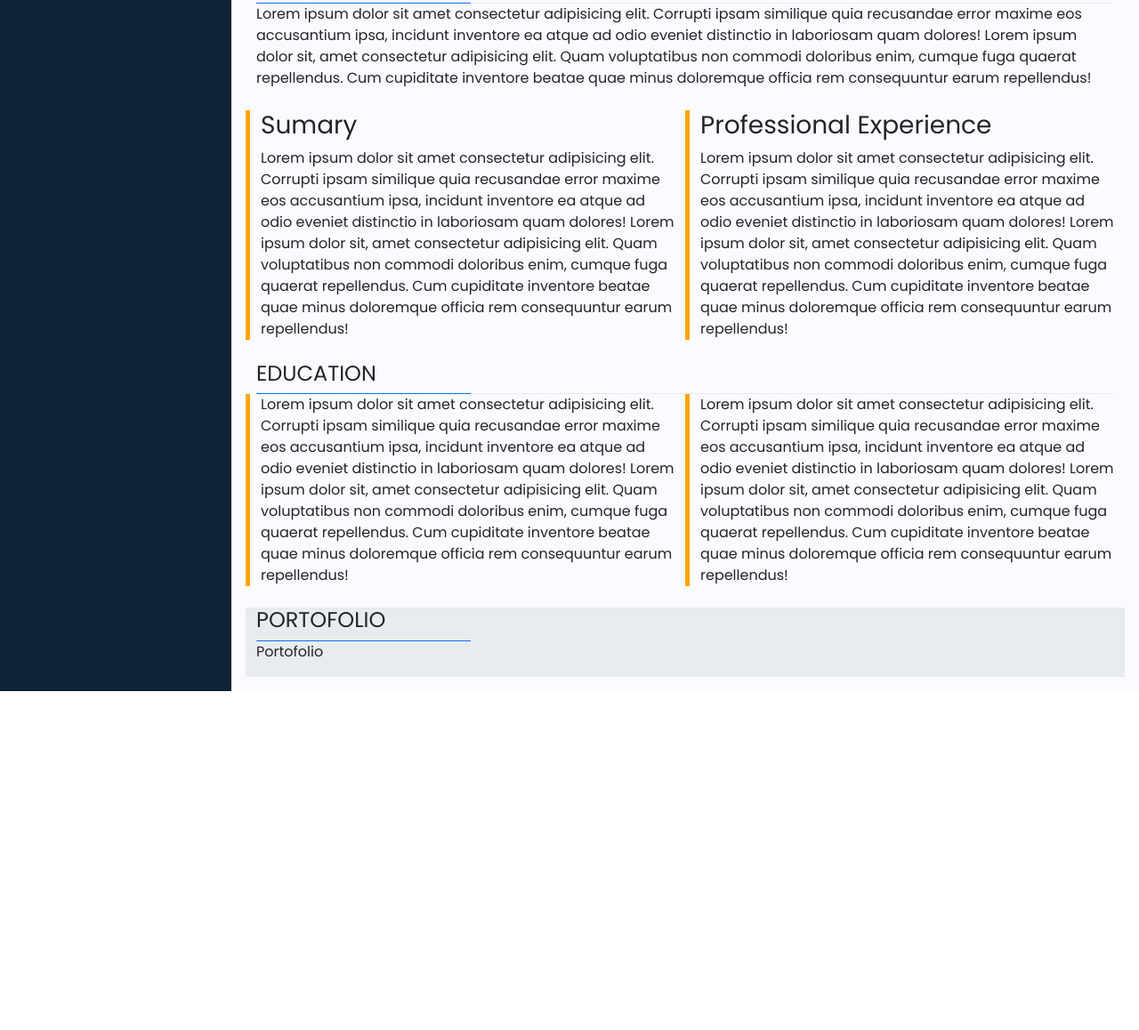
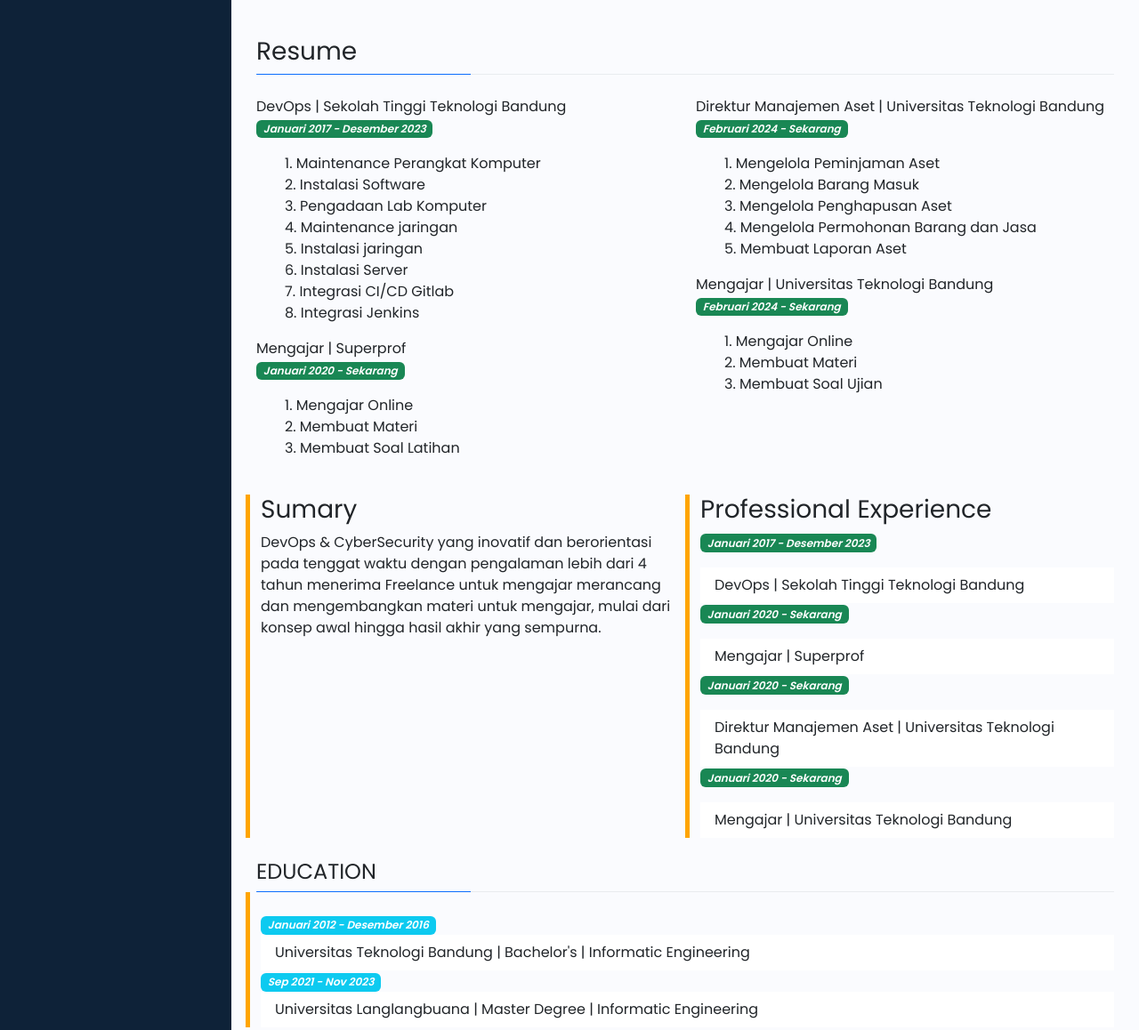
Before and after one commit to henasulaeman/cv, a plain HTML site: page index.html in a window 1280 px wide. Shown: the part 1067-2225 px from the top of the page at 89% size. Before the commit the page ends 1844 px from the top, so only its background shows below. Drawn offline with nearby package versions, Linux system fonts and the light colour scheme.

Commit message:
My CV is Final

```diff
--- a/index.html
+++ b/index.html
@@ -66,18 +66,6 @@
                       <span>Education</span>
                   </a>
               </li>
-                <li class="sidebar-item">
-                    <a href="#portofolio" class="sidebar-link">
-                        <i class="lni lni-popup"></i>
-                        <span>Portofolio</span>
-                    </a>
-                </li>
-                <li class="sidebar-item">
-                    <a href="#" class="sidebar-link">
-                        <i class="lni lni-cog"></i>
-                        <span>Setting</span>
-                    </a>
-                </li>
             </ul>
         </aside>
 
@@ -89,17 +77,17 @@
                     <div class="progress" style="height: 1px;">
                       <div class="progress-bar" role="progressbar" style="width: 25%;" aria-valuenow="25" aria-valuemin="0" aria-valuemax="100"></div>
                     </div>
-                    <p class="fw-light">Saya adalah seorang profesional berpengalaman dengan lebih dari 5 tahun
-                       bekerja di sektor pendidikan sebagai staff IT dan Staff Managemen Aset.
-                       Keahlian saya mencakup pengembangan Networking, Programming PHP,
-                       CyberSecurity dan Network Analisis. Saya memiliki rekam jejak yang kuat dalam memimpin
-                       tim untuk menyelesaikan proyek tepat waktu dan sesuai anggaran. Saat ini,
-                       saya mencari peluang baru di perusahaan yang inovatif di mana saya dapat memanfaatkan
-                       keterampilan teknis dan kepemimpinan saya untuk memberikan kontribusi yang signifikan.
-                      </p>
-
-
                   </div>
+                  <div class="col-lg-12">
+                    <br>
+                    Saya adalah seorang profesional berpengalaman dengan lebih dari 5 tahun
+                    bekerja di sektor pendidikan sebagai staff IT.
+                    Keahlian saya mencakup pengembangan Networking, Programming PHP, DevOps, dan
+                    CyberSecurity. Saya memiliki rekam jejak yang kuat dalam memimpin
+                    tim untuk menyelesaikan proyek tepat waktu dan sesuai anggaran. Saat ini,
+                    saya mencari peluang baru di perusahaan yang inovatif di mana saya dapat memanfaatkan
+                    keterampilan teknis dan kepemimpinan saya untuk memberikan kontribusi yang signifikan.
+                 </div>
               </div>
 
             </div>
@@ -110,8 +98,8 @@
                     <img src="images/4x6.jpg" class="img-fluid">
                   </div>
                   <div class="col-lg-8">
-                    <h4>CyberSecurity & Pentester.</h4>
-                    <p>Penetration Testing: Melakukan uji penetrasi untuk mengidentifikasi celah keamanan dalam aplikasi web, jaringan, dan sistem perusahaan.</p>
+                    <h4>Lecturer | DevOps | CyberSecurity </h4>
+                    <p>Mengajar, Mengintegrasikan, Mengamankan</p>
                     <ul class="list-group list-group-flush">
                       <li class="list-group-item d-flex justify-content-between align-items-center">
                         Birthday
@@ -138,7 +126,18 @@
                         <span class="badge bg-primary rounded-pill">henasulaiman50@gmail.com</span>
                       </li>
                     </ul>
-                    <p>Saya memiliki sertifikasi profesional yang relevan seperti CEH (Certified Ethical Hacker), OSCP (Offensive Security Certified Professional), dan CISSP (Certified Information Systems Security Professional), yang mendukung keahlian teknis saya. Saya juga terbiasa bekerja dengan berbagai alat keamanan seperti Metasploit, Burp Suite, Nmap, Wireshark, dan lainnya</p>
+                    <p>Saya memiliki sertifikasi profesional yang relevan
+                      seperti
+                      AWS Certificate Completion for AWS re/Start,
+                      Alibaba Cloud Certification | Certified Developer,
+                      CCNA Cybersecurity Operations program Online Academy Digital Talent Scholarship,
+                      Red Hat Certified System Administrator (RHCSA),
+                      Redhat Enterprise Linux System Administration 1, Cisco Networking Academy logo
+                      CCNA: Introduction to Networks, CCNAv7: Switching, Routing and Wireless Essensial,
+                      CCNA: Enterprise Networking, Security, and Automation y
+                      ang mendukung keahlian teknis saya.
+                      Saya juga terbiasa bekerja dengan berbagai alat keamanan
+                      seperti Metasploit, Burp Suite, Nmap, Wireshark, dan lainnya</p>
                   </div>
               </div>
 
@@ -202,25 +201,78 @@
                 </div>
               </div>
               <div class="row">
-                <div class="col-lg-12">
-                  Lorem ipsum dolor sit amet consectetur adipisicing elit. Corrupti ipsam similique quia recusandae error maxime eos accusantium ipsa, incidunt inventore ea atque ad odio eveniet distinctio in laboriosam quam dolores!
-                  Lorem ipsum dolor sit, amet consectetur adipisicing elit. Quam voluptatibus non commodi doloribus enim, cumque fuga quaerat repellendus. Cum cupiditate inventore beatae quae minus doloremque officia rem consequuntur earum repellendus!
+                <div class="col-lg-6">
+                  <br>
+                 <span>DevOps | Sekolah Tinggi Teknologi Bandung</span>
+                 <p><i><span class="badge bg-success">Januari 2017 - Desember 2023</span> </i></p>
+                  <ol class="list-group-numbered">
+                    <li class="list-group-item">Maintenance Perangkat Komputer</li>
+                    <li class="list-group-item">Instalasi Software</li>
+                    <li class="list-group-item">Pengadaan Lab Komputer</li>
+                    <li class="list-group-item">Maintenance jaringan</li>
+                    <li class="list-group-item">Instalasi jaringan</li>
+                    <li class="list-group-item">Instalasi Server</li>
+                    <li class="list-group-item">Integrasi CI/CD Gitlab</li>
+                    <li class="list-group-item">Integrasi Jenkins</li>
+                  </ol>
+                  <span>Mengajar | Superprof</span>
+                  <p><i><span class="badge bg-success">Januari 2020 - Sekarang </span></i></p>
+                   <ul class="list-group-numbered">
+                      <li class="list-group-item">Mengajar Online</li>
+                      <li class="list-group-item">Membuat Materi</li>
+                      <li class="list-group-item">Membuat Soal Latihan</li>
+                   </ul>
+                </div>
 
+                <div class="col-lg-6">
+                  <br>
+                  <span>Direktur Manajemen Aset | Universitas Teknologi Bandung</span>
+                  <p><i><span class="badge bg-success">Februari 2024 - Sekarang</span></i> </p>
+                   <ul class="list-group-numbered">
+                      <li class="list-group-item">Mengelola Peminjaman Aset</li>
+                      <li class="list-group-item">Mengelola Barang Masuk </li>
+                      <li class="list-group-item">Mengelola Penghapusan Aset </li>
+                      <li class="list-group-item">Mengelola Permohonan Barang dan Jasa </li>
+                      <li class="list-group-item">Membuat Laporan Aset </li>
+
+                   </ul>
+                  <span>Mengajar | Universitas Teknologi Bandung</span>
+                  <p><i><span class="badge bg-success">Februari 2024 - Sekarang</span></i> </p>
+                   <ul class="list-group-numbered">
+                      <li class="list-group-item">Mengajar Online</li>
+                      <li class="list-group-item">Membuat Materi</li>
+                      <li class="list-group-item">Membuat Soal Ujian</li>
+                   </ul>
                 </div>
               </div> <br>
               <div class="row">
 
                 <div class="col-lg-6" id="tbl-left">
                   <h3>Sumary</h3>
-                  Lorem ipsum dolor sit amet consectetur adipisicing elit. Corrupti ipsam similique quia recusandae error maxime eos accusantium ipsa, incidunt inventore ea atque ad odio eveniet distinctio in laboriosam quam dolores!
-                  Lorem ipsum dolor sit, amet consectetur adipisicing elit. Quam voluptatibus non commodi doloribus enim, cumque fuga quaerat repellendus. Cum cupiditate inventore beatae quae minus doloremque officia rem consequuntur earum repellendus!
-
+                  DevOps & CyberSecurity yang inovatif dan berorientasi pada tenggat waktu dengan
+                  pengalaman lebih dari 4 tahun menerima Freelance untuk mengajar
+                  merancang dan mengembangkan materi untuk mengajar,
+                  mulai dari konsep awal hingga hasil akhir yang sempurna.
                 </div>
 
                 <div class="col-lg-6" id="tbl-left">
                   <h3>Professional Experience</h3>
-                  Lorem ipsum dolor sit amet consectetur adipisicing elit. Corrupti ipsam similique quia recusandae error maxime eos accusantium ipsa, incidunt inventore ea atque ad odio eveniet distinctio in laboriosam quam dolores!
-                  Lorem ipsum dolor sit, amet consectetur adipisicing elit. Quam voluptatibus non commodi doloribus enim, cumque fuga quaerat repellendus. Cum cupiditate inventore beatae quae minus doloremque officia rem consequuntur earum repellendus!
+                  <p><i><span class="badge bg-success">Januari 2017 - Desember 2023 </span></i></p>
+                  <ul class="list-group list-group-flush">
+                    <li class="list-group-item">DevOps | Sekolah Tinggi Teknologi Bandung</li>
+                  </ul>
+                  <p><i><span class="badge bg-success">Januari 2020 - Sekarang </span></i></p>
+                  <ul class="list-group list-group-flush">
+                    <li class="list-group-item">Mengajar | Superprof</li>
+                  </ul>
+                  <p><i><span class="badge bg-success">Januari 2020 - Sekarang </span></i></p>
+                  <ul class="list-group list-group-flush">
+                    <li class="list-group-item">Direktur Manajemen Aset | Universitas Teknologi Bandung</li>
+                  </ul>
+                  <p><i><span class="badge bg-success">Januari 2020 - Sekarang </span></i></p>
+                  <ul class="list-group list-group-flush">
+                    <li class="list-group-item">Mengajar | Universitas Teknologi Bandung</li>
+                  </ul>
 
                 </div>
               </div>
@@ -235,30 +287,22 @@
                 </div>
               </div>
               <div class="row">
-                <div class="col-lg-6" id="tbl-left">
-                  Lorem ipsum dolor sit amet consectetur adipisicing elit. Corrupti ipsam similique quia recusandae error maxime eos accusantium ipsa, incidunt inventore ea atque ad odio eveniet distinctio in laboriosam quam dolores!
-                  Lorem ipsum dolor sit, amet consectetur adipisicing elit. Quam voluptatibus non commodi doloribus enim, cumque fuga quaerat repellendus. Cum cupiditate inventore beatae quae minus doloremque officia rem consequuntur earum repellendus!
-
-                </div>
-                <div class="col-lg-6" id="tbl-left">
-                  Lorem ipsum dolor sit amet consectetur adipisicing elit. Corrupti ipsam similique quia recusandae error maxime eos accusantium ipsa, incidunt inventore ea atque ad odio eveniet distinctio in laboriosam quam dolores!
-                  Lorem ipsum dolor sit, amet consectetur adipisicing elit. Quam voluptatibus non commodi doloribus enim, cumque fuga quaerat repellendus. Cum cupiditate inventore beatae quae minus doloremque officia rem consequuntur earum repellendus!
+                <div class="col-lg-12" id="tbl-left">
+                  <br>
+                  <i><span class="badge bg-info">Januari 2012 - Desember 2016 </span></i>
+                  <ul class="list-group list-group-flush">
+                    <li class="list-group-item">Universitas Teknologi Bandung | Bachelor's | Informatic Engineering</li>
+                  </ul>
+                  <i><span class="badge bg-info">Sep 2021 - Nov 2023 </span></i>
+                  <ul class="list-group list-group-flush">
+                    <li class="list-group-item">Universitas Langlangbuana | Master Degree | Informatic Engineering</li>
+                  </ul>
+                  </ul>
 
                 </div>
               </div>
 
               <br>
-              <!-- Portofolio -->
-              <div class="row" id="portofolio">
-                <div class="col-lg-12 bg-body-secondary">
-                  <h4>PORTOFOLIO</h4>
-                  <div class="progress" style="height: 1px;">
-                    <div class="progress-bar" role="progressbar" style="width: 25%;" aria-valuenow="25" aria-valuemin="0" aria-valuemax="100"></div>
-                  </div>
-
-                  <p>Portofolio</p>
-                </div>
-              </div>
             </div>
     </div>
     <script src="https://cdn.jsdelivr.net/npm/bootstrap@5.3.0-alpha3/dist/js/bootstrap.bundle.min.js"
```
